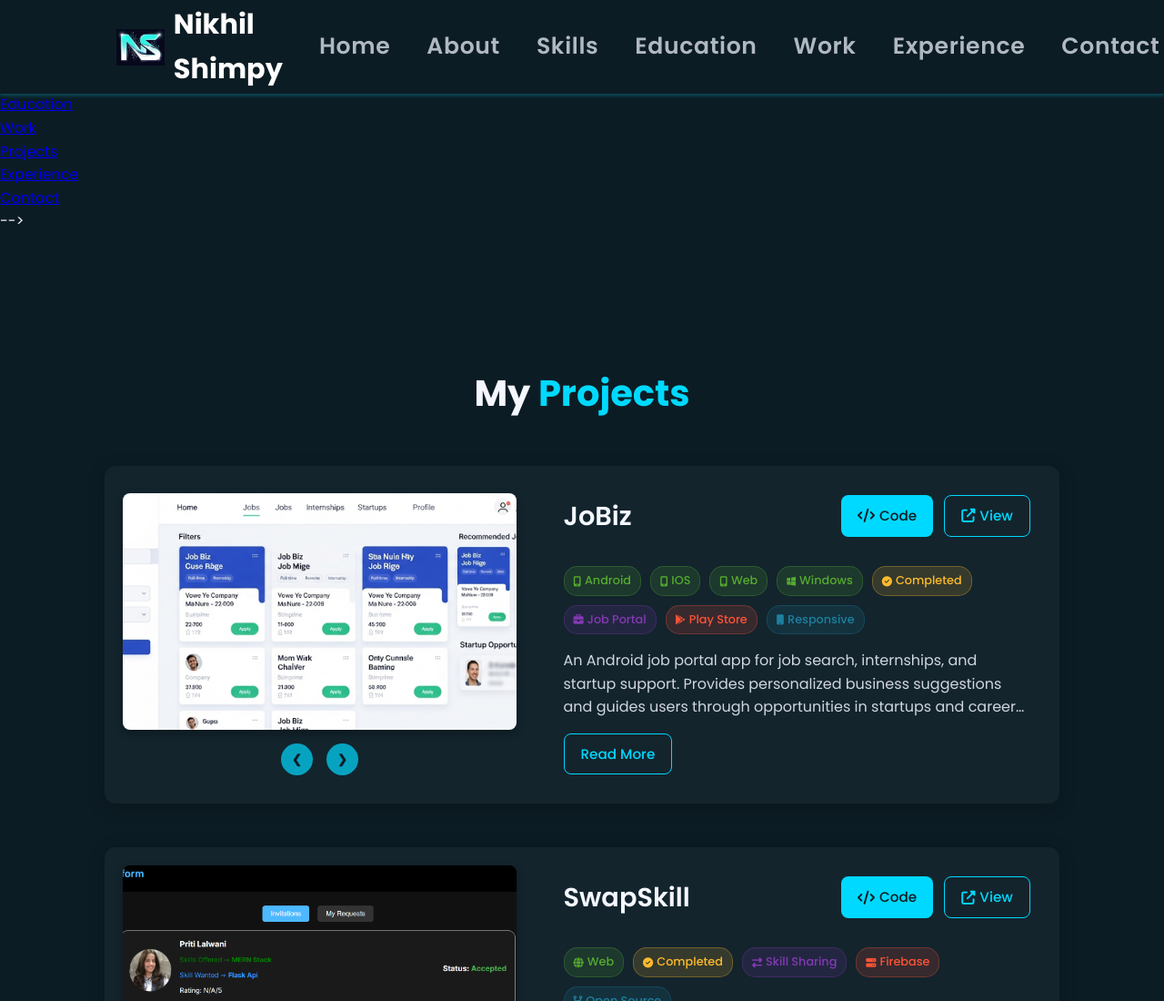
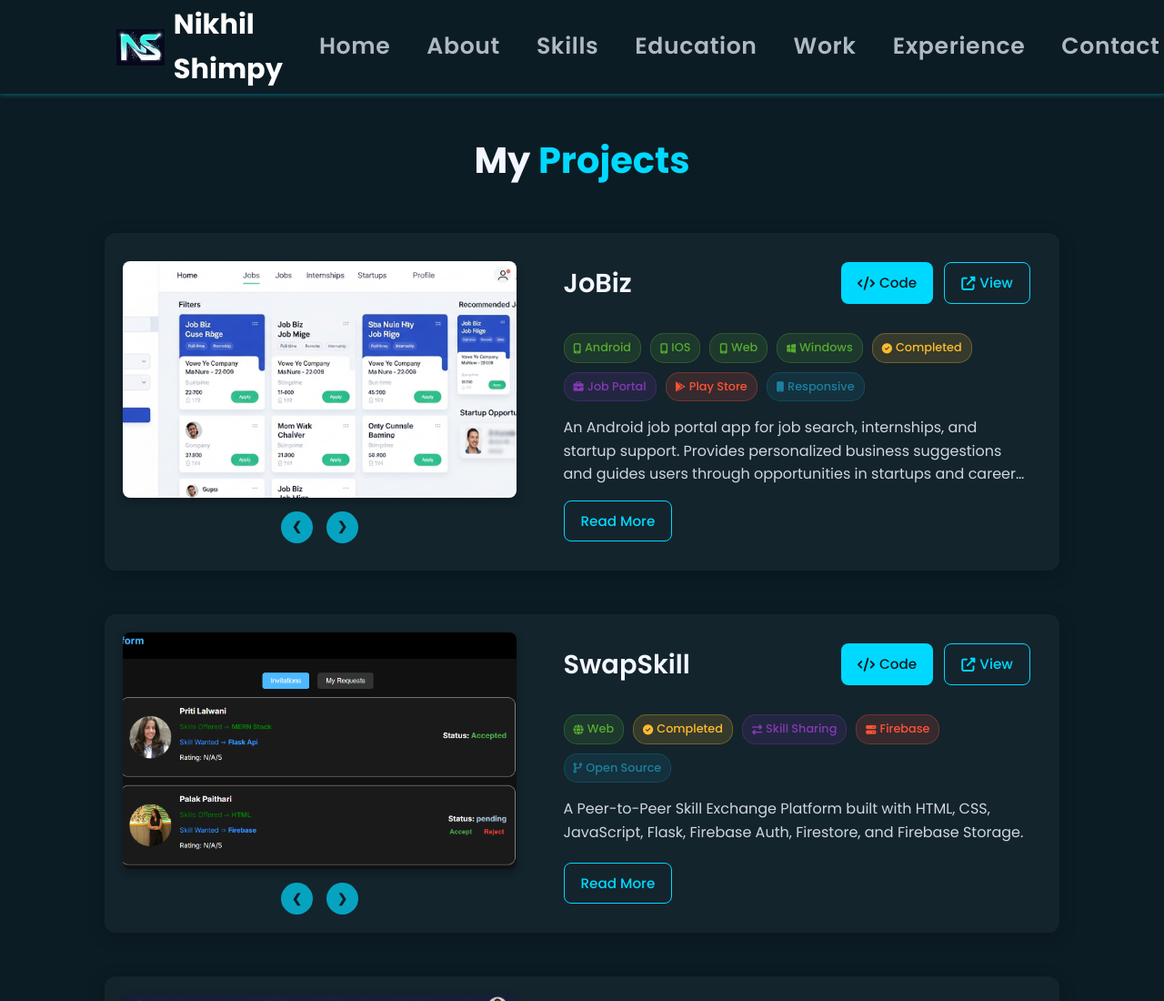
Before and after one commit to NikhilShimpy/my-portfolio, a plain HTML site: page project.html in a window 1280 px wide. Shown: the top 1100 px of the page at 91% size. Drawn offline with nearby package versions, Linux system fonts and the light colour scheme.

Commit message:
Updated project 2

```diff
--- a/project.html
+++ b/project.html
@@ -18,13 +18,13 @@
 
         <nav class="navbar">
             <ul>
-                <li><a href="index.html#home">Home</a></li>
-                <li><a href="index.html#about">About</a></li>
-                <li><a href="index.html#skills">Skills</a></li>
-                <li><a href="index.html#education">Education</a></li>
-                <li><a href="index.html#work">Work</a></li>
-                <li><a href="index.html#experience">Experience</a></li>
-                <li><a href="index.html#contact">Contact</a></li>
+                <li><a href="index.html">Home</a></li>
+                <li><a href="index.html">About</a></li>
+                <li><a href="index.html">Skills</a></li>
+                <li><a href="index.html">Education</a></li>
+                <li><a href="index.html">Work</a></li>
+                <li><a href="index.html">Experience</a></li>
+                <li><a href="index.html">Contact</a></li>
                 <li><a class="active" href="projects.html">Projects</a></li>
             </ul>
         </nav>
@@ -33,26 +33,7 @@
         <div id="menu" class="fas fa-bars"></div>
     </header>
 
-    <!-- <header>
-        <a href="index.html" class="logo">
-            <!-- Using a placeholder for the logo -->
-            <div class="logo-placeholder"></div>
-            <span>Nikhil Shimpy</span>
-        </a>
-        <nav class="navbar">
-            <ul>
-                <li><a href="#home">Home</a></li>
-                <li><a href="#about">About</a></li>
-                <li><a href="#skills">Skills</a></li>
-                <li><a href="#education">Education</a></li>
-                <li><a href="#work">Work</a></li>
-                <li><a class="active" href="#projects">Projects</a></li>
-                <li><a href="#experience">Experience</a></li>
-                <li><a href="#contact">Contact</a></li>
-            </ul>
-        </nav>
-        <div id="menu" class="fas fa-bars"></div>
-    </header> -->
+
 
 <section id="projects" class="projects">
   <h2 class="heading">My <span>Projects</span></h2>
```
